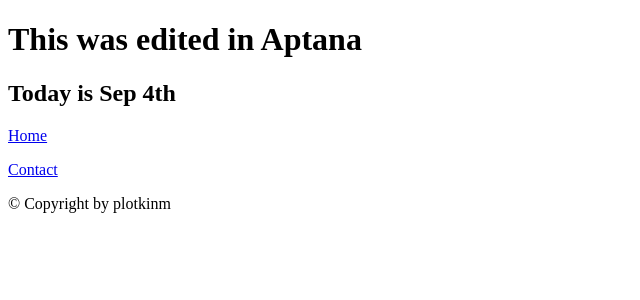
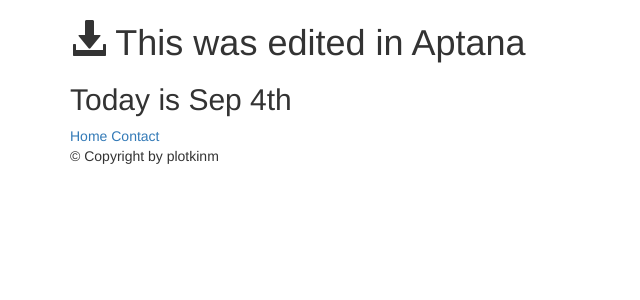
Before and after one commit to jewpaltz/2014FallWeb, a PHP site: page / in a window 1280 px wide. Shown: the top 300 px of the page, without its empty margins (0-640 px from the left). Run offline with PHP 8.4, Linux system fonts and the light colour scheme; some libraries are stand-ins or nearby versions.

Commit message:
Basic Bootstrap

```diff
--- a/playground/index.php
+++ b/playground/index.php
@@ -3,31 +3,39 @@
 	<head>
 
 		<title>HTML</title>
+		<meta name="viewport" content="width=device-width, initial-scale=1">
+		<link rel="stylesheet" href="https://maxcdn.bootstrapcdn.com/bootstrap/3.2.0/css/bootstrap.min.css">
+		<link rel="stylesheet" href="https://maxcdn.bootstrapcdn.com/bootstrap/3.2.0/css/bootstrap-theme.min.css">
 	</head>
 
 	<body>
 		<div>
 			<header>
-				<h1>This was edited in Aptana</h1>
-				<h2>Today is Sep 4th</h2>
+				<div class="container">
+					<h1>
+						<i class="glyphicon glyphicon-download-alt"></i>
+						This was edited in Aptana
+					</h1>
+					<h2>Today is Sep 4th</h2>
+				</div>
 			</header>
 			<nav>
-				<p>
+				<div class="container">
 					<a href="/">Home</a>
-				</p>
-				<p>
 					<a href="/contact">Contact</a>
-				</p>
+				</div>
 			</nav>
 
-			<div>
+			<div class="container">
 
 			</div>
 
 			<footer>
-				<p>
-					&copy; Copyright  by plotkinm
-				</p>
+				<div class="container">
+					<p>
+						&copy; Copyright  by plotkinm
+					</p>
+				</div>
 			</footer>
 		</div>
 	</body>
```
